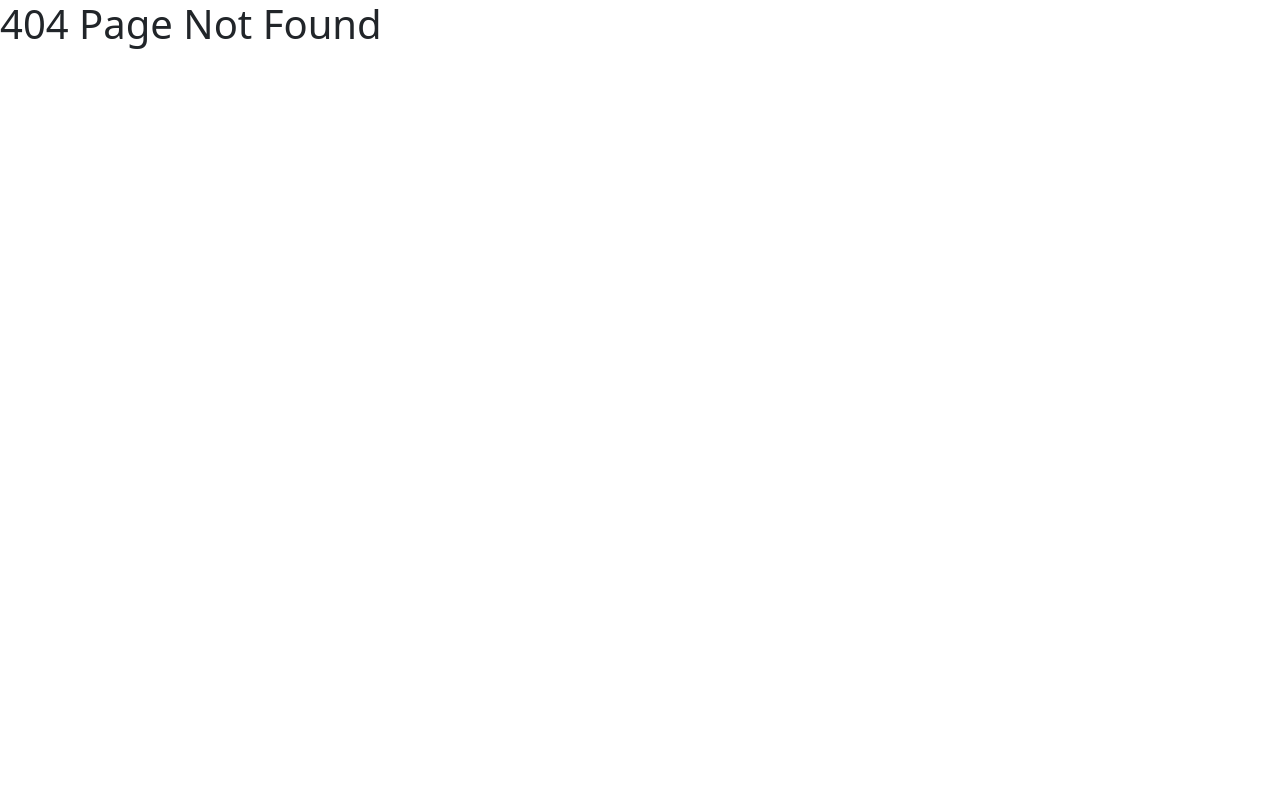
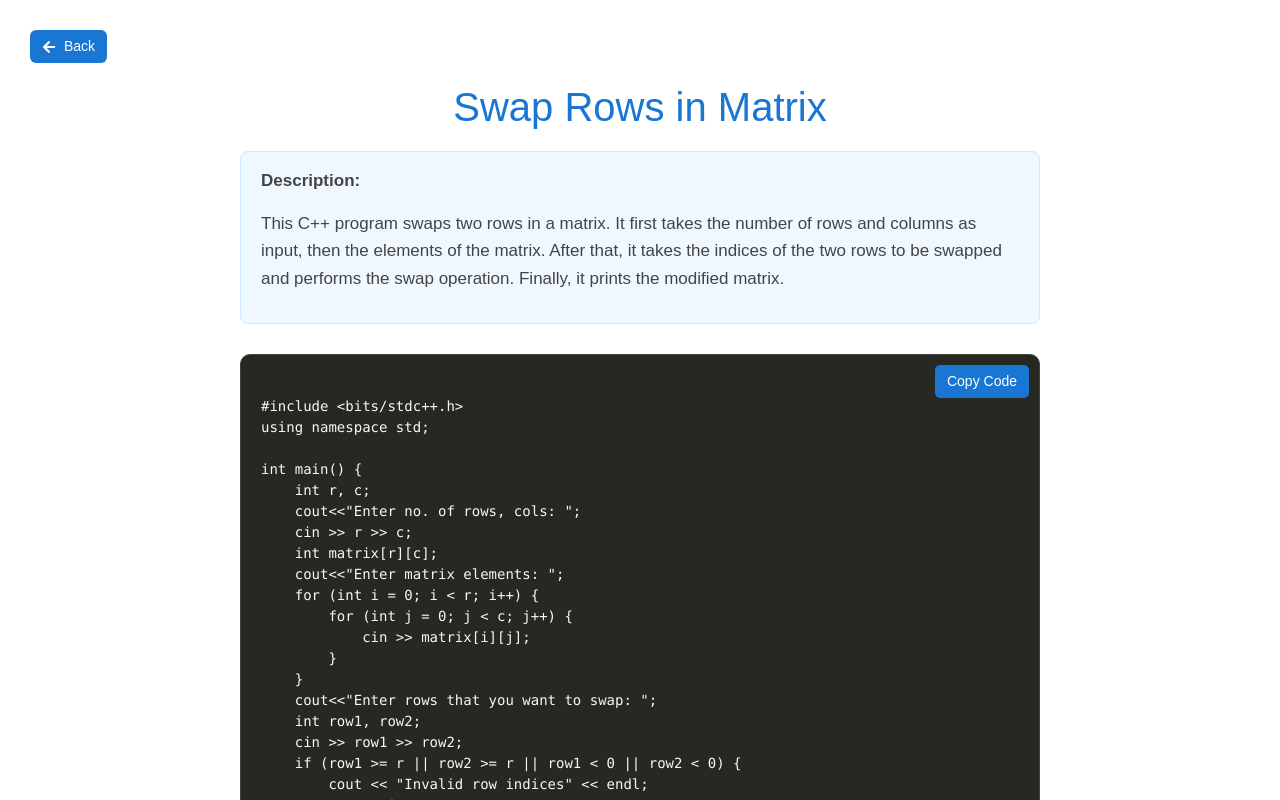
Before and after one commit to udaykallam/SimpleCppPrograms, a React (Vite) app: page /swaprowsinmatrix in a window 1280 px wide. Before the commit this address had no page. Shown: the top 800 px of the page. Built offline with nearby package versions, Linux system fonts and the light colour scheme.

Commit message:
Swapping rows in a matrix

```diff
--- a/src/App.jsx
+++ b/src/App.jsx
@@ -17,6 +17,7 @@ import SumOfMatrixElements from './pages/SumOfMatrixElements'
 import SumOfDigitsUntilSingleDigit from './pages/SumOfDigitsUntilSingleDigit'
 import RightAngledTriangle from './pages/RightAngledTriangle'
 import LeftAngledTriangle from './pages/LeftAngledTriangle'
+import SwapRowsInMatrix from './pages/SwapRowsInMatrix'
 
 function App() {
   return (
@@ -40,6 +41,7 @@ function App() {
         <Route path="/sumofdigitsuntilsingledigit" element={<SumOfDigitsUntilSingleDigit />} />
         <Route path="/rightangledtrianglepattern" element={<RightAngledTriangle />} />
         <Route path="/leftangledtrianglepattern" element={<LeftAngledTriangle />} />
+        <Route path="/swaprowsinmatrix" element={<SwapRowsInMatrix />} />
       </Routes>
     </>
   )
--- a/src/components/Index.jsx
+++ b/src/components/Index.jsx
@@ -12,13 +12,15 @@ export const Index = () => {
     'Factorial', 'Fibonacci', 'Even or Odd', 'Armstrong Number',
     'Perfect Number', 'Reverse Number', 'Anagram',
     'LCM', 'HCF', 'Sum of matrix elements', 'Sum of digits until single digit','Right - Angled Triangle Pattern', 'Left - Angled Triangle Pattern',
+    'Swap Rows in Matrix'
   ];
 
   const routes = [
     '/palindrome', '/stringpalindrome', '/primenumber',
     '/factorial', '/fibonacci', '/evenodd', '/armstrong',
     '/perfect', '/reverse', '/anagram',
-    '/lcm','/hcf', '/sumofmatrix', 'sumofdigitsuntilsingledigit','rightangledtrianglepattern', 'leftangledtrianglepattern'
+    '/lcm','/hcf', '/sumofmatrix', 'sumofdigitsuntilsingledigit','rightangledtrianglepattern', 'leftangledtrianglepattern',
+    'swaprowsinmatrix'
   ];
 
   const itemsPerPage = 10;
--- /dev/null
+++ b/src/pages/SwapRowsInMatrix.jsx
@@ -0,0 +1,51 @@
+import CodeTemplate from "../components/CodeTemplate"
+
+export default function SwapRowsInMatrix() {
+    const code=`
+#include <bits/stdc++.h>
+using namespace std;
+
+int main() {
+    int r, c;
+    cout<<"Enter no. of rows, cols: ";
+    cin >> r >> c;
+    int matrix[r][c];
+    cout<<"Enter matrix elements: ";
+    for (int i = 0; i < r; i++) {
+        for (int j = 0; j < c; j++) {
+            cin >> matrix[i][j];
+        }
+    }
+    cout<<"Enter rows that you want to swap: ";
+    int row1, row2;
+    cin >> row1 >> row2;
+    if (row1 >= r || row2 >= r || row1 < 0 || row2 < 0) {
+        cout << "Invalid row indices" << endl;
+        return 1;
+    }
+    for (int j = 0; j < c; j++) {
+        swap(matrix[row1][j], matrix[row2][j]);
+    }
+    cout<<"Final Matrix: ";
+    for (int i = 0; i < r; i++) {
+        for (int j = 0; j < c; j++) {
+            cout << matrix[i][j] << " ";
+        }
+        cout << endl;
+    }
+    return 0;
+}
+`
+
+const description = `This C++ program swaps two rows in a matrix. It first takes the number of rows and columns as input, then the elements of the matrix. After that, it takes the indices of the two rows to be swapped and performs the swap operation. Finally, it prints the modified matrix.`
+
+    return (
+        <>
+        <CodeTemplate
+            title="Swap Rows in Matrix"
+            code={code}
+            description={description}
+        />
+        </>
+    )
+}
```
